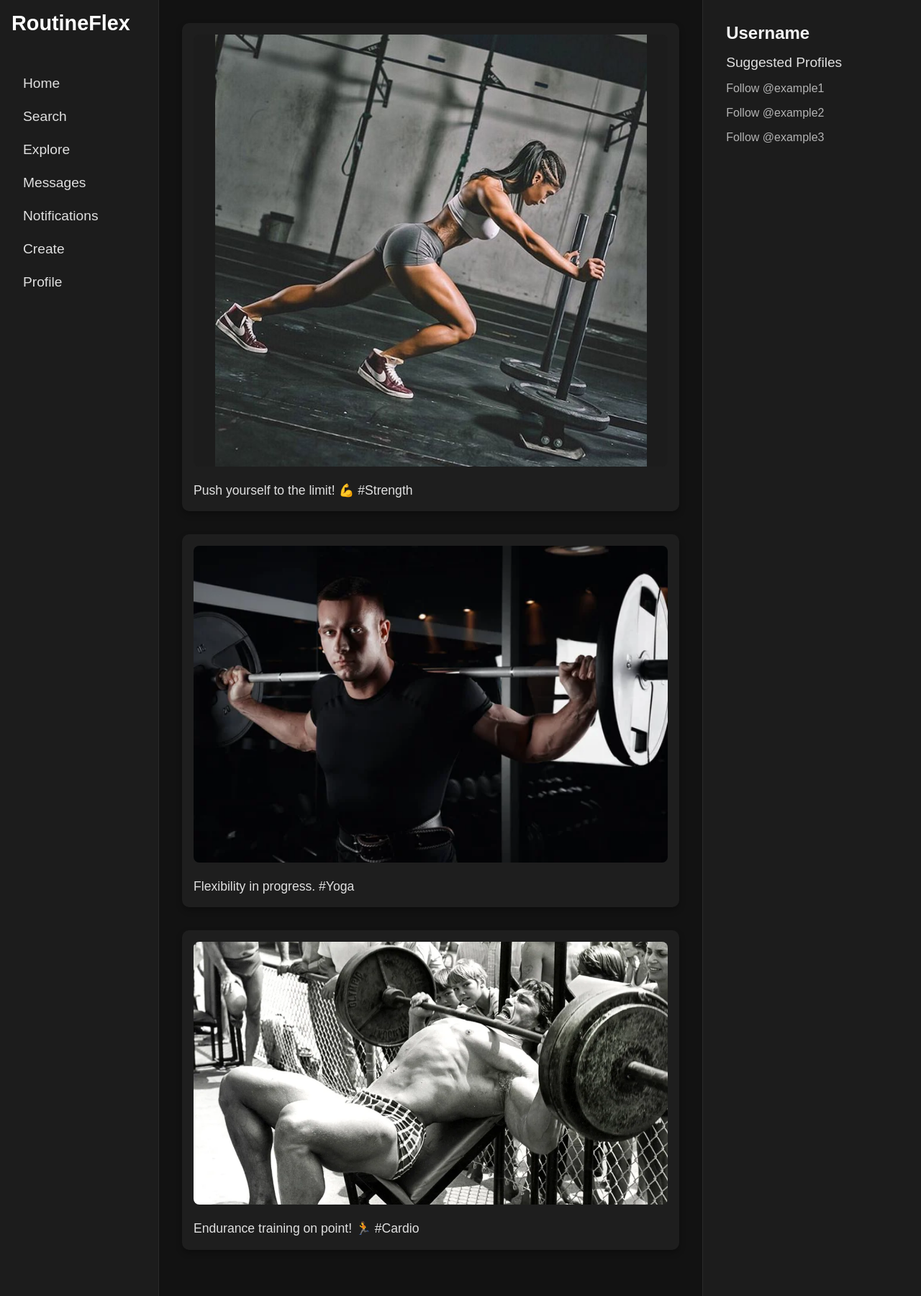
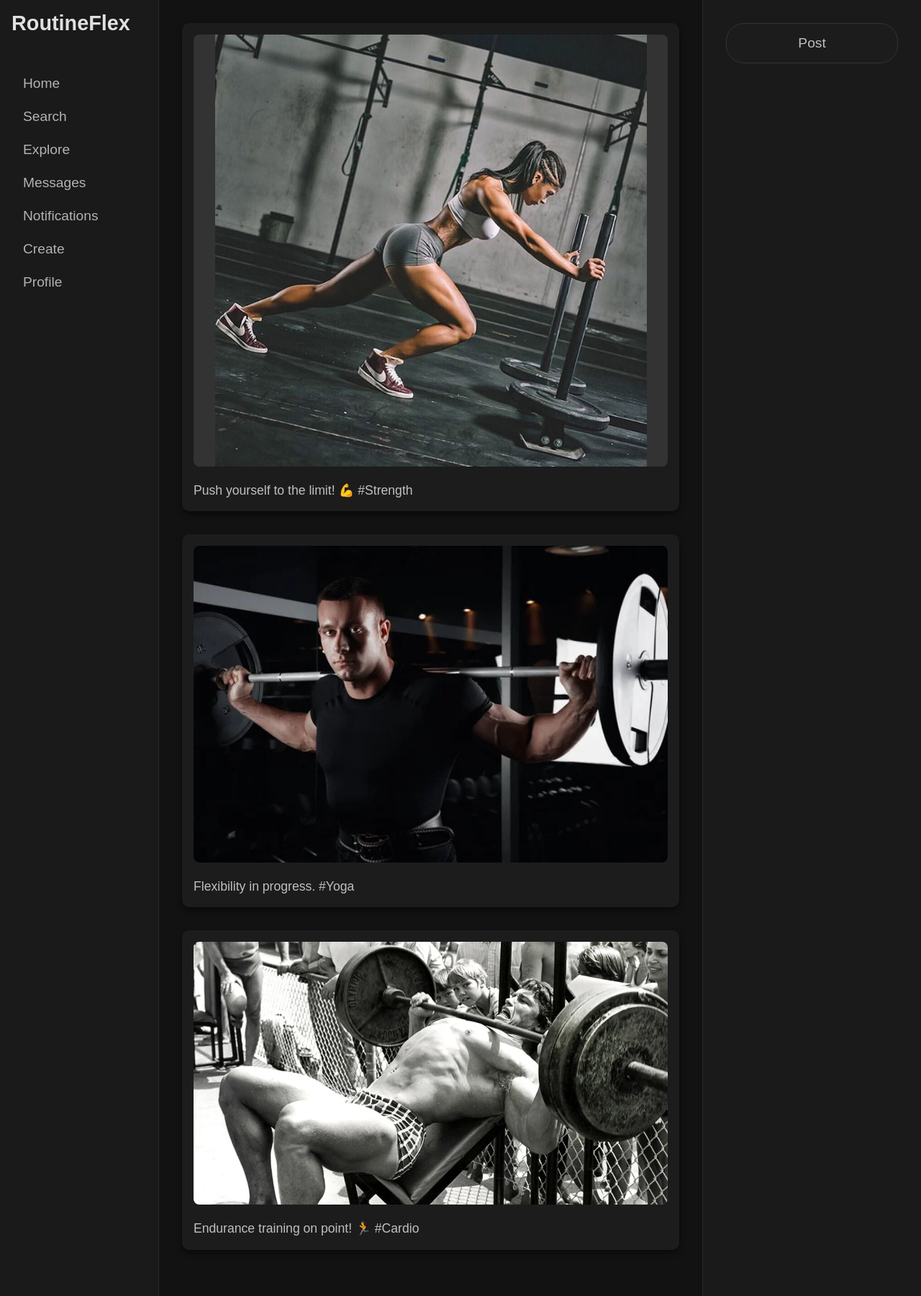
Before and after one commit to Zsanger34/CSE312-AcademicWeapons, a Flask app: template app/templates/index.html in a window 1280 px wide. Shown: the whole page at 72% size. Run offline with Flask 3, Linux system fonts and the light colour scheme; the template is opened without the code that fills it, so the values that code supplies are empty.

Commit message:
finished posts page

```diff
--- a/app/__init__.py
+++ b/app/__init__.py
@@ -2,6 +2,7 @@ from flask import Flask
 from .routes import main_routes
 from .register_path import register_route
 from .login_path import login_route
+from app.posts_path import posts_bp
 
 def create_app():
     app = Flask(__name__)
@@ -10,5 +11,6 @@ def create_app():
     app.register_blueprint(main_routes)
     app.register_blueprint(register_route)
     app.register_blueprint(login_route)
+    app.register_blueprint(posts_bp)
 
     return app
--- a/app/static/css/homepage.css
+++ b/app/static/css/homepage.css
@@ -1,5 +1,3 @@
-/* styles.css */
-
 /* Reset basic styles */
 * {
     margin: 0;
@@ -7,40 +5,41 @@
     box-sizing: border-box;
 }
 
-/* Base styling */
 body {
     font-family: 'Poppins', Arial, sans-serif;
-    background-color: #121212; /* Dark background */
-    color: #e0e0e0; /* Light text */
+    background-color: #121212; /* Black background */
+    color: #e0e0e0; /* Silver-like text */
 }
 
 /* Container holding the layout */
 .container {
     display: grid;
-    grid-template-columns: 220px 2.5fr 1fr; /* Layout for sidebar, content, and profile sidebar */
+    grid-template-columns: 220px 2.5fr 1fr;
     height: 100vh;
     overflow: hidden;
 }
 
 /* Sidebar (Left Navigation) */
 .sidebar {
-    background-color: #1c1c1c;
-    padding: 1rem;
+    background-color: #1a1a1a; /* Dark black/gray */
+    padding: 1rem 0;
+    text-align: left;
     display: flex;
     flex-direction: column;
-    text-align: left;
     align-items: flex-start;
+    padding-left: 1rem;
 }
 
 .sidebar .logo {
+    font-family: 'Poppins', sans-serif;
     font-size: 1.8rem;
-    color: #ffffff;
+    color: #e0e0e0; /* Silver-like */
     margin-bottom: 2rem;
 }
 
 .sidebar ul {
-    list-style: none;
-    width: 100%;
+    list-style-type: none;
+    padding-left: 0;
 }
 
 .sidebar ul li {
@@ -48,7 +47,7 @@ body {
 }
 
 .sidebar ul li a {
-    color: #e0e0e0;
+    color: #b3b3b3; /* Light silver for inactive links */
     text-decoration: none;
     font-size: 1.2rem;
     padding-left: 1rem;
@@ -57,35 +56,33 @@ body {
 }
 
 .sidebar ul li a:hover {
-    color: #fff;
-    padding-left: 1.5rem;
+    color: #e0e0e0; /* Silver on hover */
 }
 
 /* Main Content Area */
 .content {
-    overflow-y: auto;
+    overflow-y: scroll;
     padding: 2rem;
     border-left: 1px solid #2a2a2a;
     border-right: 1px solid #2a2a2a;
 }
 
-/* Feed items - large images and Instagram-style description */
 .feed-item {
-    background-color: #1e1e1e;
+    background-color: #1c1c1c; /* Dark background */
     margin-bottom: 2rem;
     padding: 1rem;
     border-radius: 10px;
-    box-shadow: 0 4px 8px rgba(0, 0, 0, 0.3);
+    box-shadow: 0 4px 8px rgba(0, 0, 0, 0.5); /* Slight shadow */
     transition: transform 0.3s ease;
 }
 
 .feed-item img, .feed-item video {
     width: 100%;
     height: auto;
-    max-height: 600px; /* Controls maximum image height */
-    object-fit: contain; /* Ensures the whole image is visible within the area */
+    max-height: 600px;
+    object-fit: contain;
     border-radius: 8px;
-    background-color: #1c1c1c; /* Background for any padding */
+    background-color: #333; /* Darker gray as background */
 }
 
 .feed-item:hover {
@@ -94,55 +91,103 @@ body {
 
 .feed-item p {
     margin-top: 1rem;
-    color: #b3b3b3;
-    font-size: 1.1rem; /* Larger font size for description */
+    color: #c0c0c0; /* Slightly lighter silver text */
+    font-size: 1.1rem;
     font-weight: 500;
     line-height: 1.5;
+}
+
+/* Right Sidebar (Post Button) */
+.profile-sidebar {
+    background-color: #1a1a1a; /* Dark sidebar */
+    padding: 2rem;
+    color: #e0e0e0; /* Silver text */
+}
+
+/* Post Button */
+.post-btn {
+    display: block;
+    width: 100%;
+    padding: 1rem;
+    font-size: 1.2rem;
+    background-color: #1c1c1c; /* Black for the button */
+    color: #c0c0c0; /* Silver for text */
+    border: 1px solid #333; /* Dark border */
+    border-radius: 25px;
+    cursor: pointer;
+    text-align: center;
+    transition: background-color 0.3s ease;
+}
+
+.post-btn:hover {
+    background-color: #ff4b4b; /* Red accent for hover */
     color: #e0e0e0;
 }
 
-/* Right Sidebar (Profile Section) */
-.profile-sidebar {
-    background-color: #1c1c1c;
-    padding: 2rem;
-    color: #e0e0e0;
+/* Modal Styles */
+.modal {
+    display: none;
+    position: fixed;
+    z-index: 1000;
+    left: 0;
+    top: 0;
+    width: 100%;
+    height: 100%;
+    background-color: rgba(0, 0, 0, 0.7); /* Black overlay */
+    justify-content: center;
+    align-items: center;
 }
 
-.profile-card h2 {
-    font-size: 1.5rem;
-    color: #f5f5f5;
-    margin-bottom: 1rem;
+.modal-content {
+    background-color: #1c1c1c; /* Dark modal background */
+    padding: 2rem;
+    border-radius: 15px;
+    width: 400px;
+    text-align: center;
+    position: relative;
 }
 
-.profile-card p {
-    font-size: 1.2rem;
+textarea {
+    width: 100%;
+    height: 100px;
+    padding: 10px;
     margin-bottom: 1rem;
+    border-radius: 10px;
+    background-color: #2d2d2d; /* Dark input background */
+    color: #e0e0e0; /* Silver text */
+    border: 1px solid #3d3d3d;
+    resize: none;
 }
 
-.profile-card ul {
-    list-style: none;
+textarea::placeholder {
+    color: #888; /* Lighter placeholder */
 }
 
-.profile-card ul li {
-    margin-bottom: 1rem;
+.submit-post-btn {
+    padding: 10px 20px;
+    font-size: 1rem;
+    background-color: #ff4b4b; /* Red accent for button */
+    color: #e0e0e0; /* Silver text */
+    border: none;
+    border-radius: 25px;
+    cursor: pointer;
+    transition: background-color 0.3s ease;
 }
 
-.profile-card ul li a {
-    color: #b3b3b3;
-    text-decoration: none;
-    transition: color 0.3s ease;
+.submit-post-btn:hover {
+    background-color: #d12f2f; /* Darker red on hover */
 }
 
-.profile-card ul li a:hover {
-    color: #fff;
+/* Close button in modal */
+.close-btn {
+    position: absolute;
+    top: 10px;
+    right: 20px;
+    color: #e0e0e0; /* Silver */
+    font-size: 1.5rem;
+    cursor: pointer;
 }
 
-/* Custom Scrollbar */
-.content::-webkit-scrollbar {
-    width: 6px;
+.close-btn:hover {
+    color: #ff4b4b; /* Red accent for hover */
 }
-
-.content::-webkit-scrollbar-thumb {
-    background-color: #888;
-    border-radius: 10px;
-}
--- a/app/static/js/homepage.js
+++ b/app/static/js/homepage.js
@@ -1,43 +1,60 @@
+// homepage.js
+
 document.addEventListener("DOMContentLoaded", () => {
-    const sidebarLinks = document.querySelectorAll(".sidebar ul li a");
-    const feedItems = document.querySelectorAll(".feed-item");
-    const toggleBtn = document.getElementById("toggle-sidebar");
-    const sidebar = document.querySelector(".sidebar");
+    const postButton = document.getElementById("postButton");
+    const postModal = document.getElementById("postModal");
+    const closeModal = document.querySelector(".close-btn");
+    const submitPost = document.getElementById("submitPost");
 
-    // Toggle sidebar NOT WORKING CURRENTLY
-    if (toggleBtn) {
-        toggleBtn.addEventListener("click", () => {
-            sidebar.classList.toggle("open");
-        });
-    }
-
-    // Sidebar link hover animations
-    sidebarLinks.forEach(link => {
-        link.addEventListener("mouseover", () => {
-            link.style.transition = "color 0.3s ease, padding-left 0.3s ease";
-            link.style.paddingLeft = "1.5rem";
-            link.style.color = "#ffffff";
-        });
-        link.addEventListener("mouseout", () => {
-            link.style.paddingLeft = "1rem";
-            link.style.color = "#e0e0e0";
-        });
+    // Show the modal when the Post button is clicked
+    postButton.addEventListener("click", () => {
+        postModal.style.display = "flex"; // Make modal visible
     });
 
-    // Scroll animation to fade in feed items when they come into view
-    const observer = new IntersectionObserver((entries) => {
-        entries.forEach(entry => {
-            if (entry.isIntersecting) {
-                entry.target.style.opacity = 1;
-                entry.target.style.transform = "translateY(0)";
-                observer.unobserve(entry.target);
+    // Close the modal when the close button is clicked
+    closeModal.addEventListener("click", () => {
+        postModal.style.display = "none"; // Hide modal
+    });
+
+    // Submit post logic
+    submitPost.addEventListener("click", async () => {
+        const postContent = document.getElementById("postContent").value;
+        const userId = 1;  // Replace with actual user ID from session or cookie
+
+        if (postContent.trim() !== "") {
+            const response = await fetch('/messages', {
+                method: 'POST',
+                headers: {
+                    'Content-Type': 'application/json'
+                },
+                body: JSON.stringify({
+                    user_id: userId,
+                    message_content: postContent
+                })
+            });
+
+            if (response.ok) {
+                alert("Your post has been submitted!");
+                postModal.style.display = "none";
+                document.getElementById("postContent").value = "";
+            } else {
+                alert("Error submitting your post.");
             }
-        });
-    }, { threshold: 0.2 });
-
-    feedItems.forEach(item => {
-        item.style.opacity = 0;
-        item.style.transform = "translateY(30px)";
-        observer.observe(item);
+        } else {
+            alert("Post cannot be empty!");
+        }
     });
 });
+
+// Function to like a post
+async function likeMessage(messageId) {
+    const response = await fetch(`/messages/${messageId}/like`, {
+        method: 'POST'
+    });
+
+    if (response.ok) {
+        alert('Message liked!');
+    } else {
+        alert('Error liking the message.');
+    }
+}
--- a/app/templates/index.html
+++ b/app/templates/index.html
@@ -38,18 +38,20 @@
             </section>
         </main>
 
-        <!-- Right Sidebar Profile -->
+        <!-- Right Sidebar (Post Button) -->
         <aside class="profile-sidebar">
-            <div class="profile-card">
-                <h2>Username</h2>
-                <p>Suggested Profiles</p>
-                <ul>
-                    <li><a href="#">Follow @example1</a></li>
-                    <li><a href="#">Follow @example2</a></li>
-                    <li><a href="#">Follow @example3</a></li>
-                </ul>
+            <button id="postButton" class="post-btn">Post</button>
+        </aside>
+
+        <!-- Modal for Creating a Post -->
+        <div id="postModal" class="modal">
+            <div class="modal-content">
+                <span class="close-btn">&times;</span>
+                <h2>Create a Post</h2>
+                <textarea id="postContent" placeholder="What is happening?!"></textarea>
+                <button id="submitPost" class="submit-post-btn">Post</button>
             </div>
-        </aside>
+        </div>
     </div>
 
     <script src="../static/js/homepage.js"></script>
```
Also changed, not shown: app/posts_path.py (added, +50 -0 lines), init.sql (+12 -0 lines).
